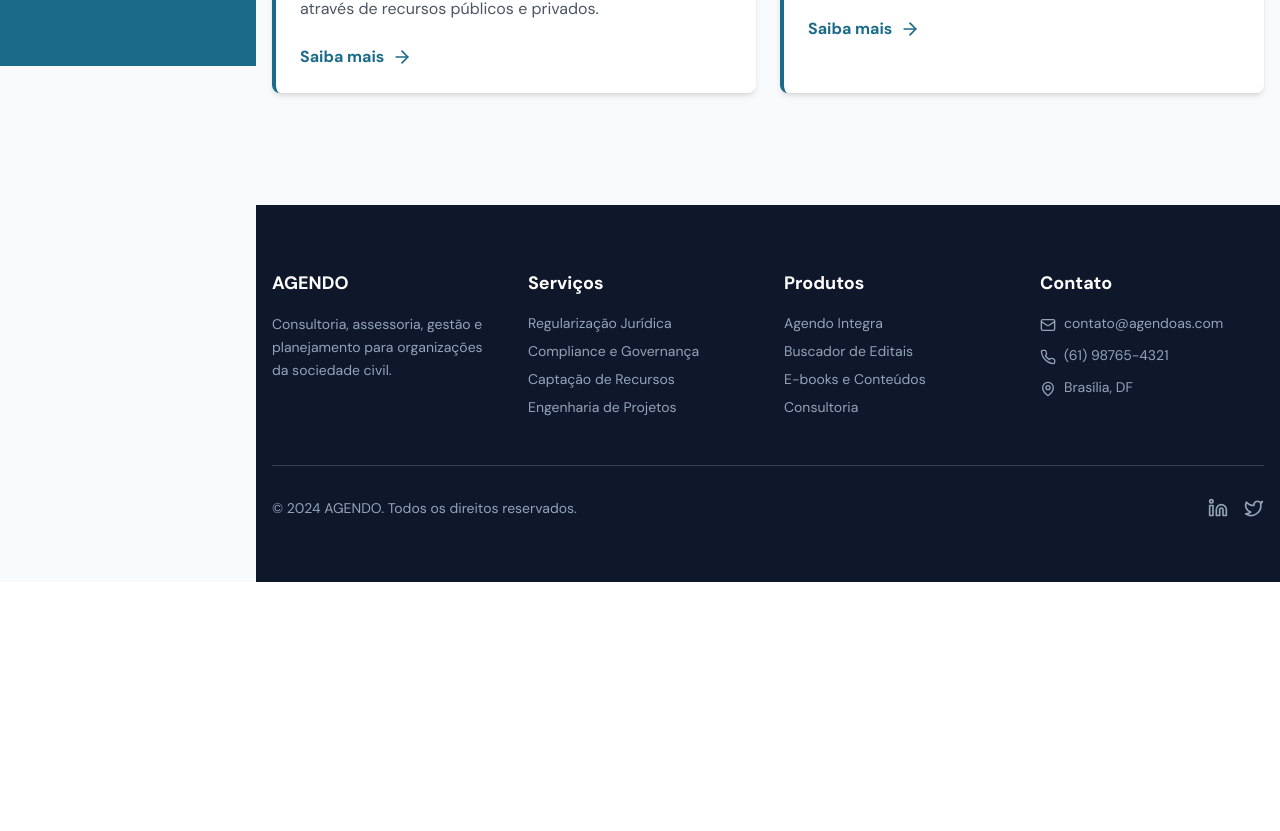
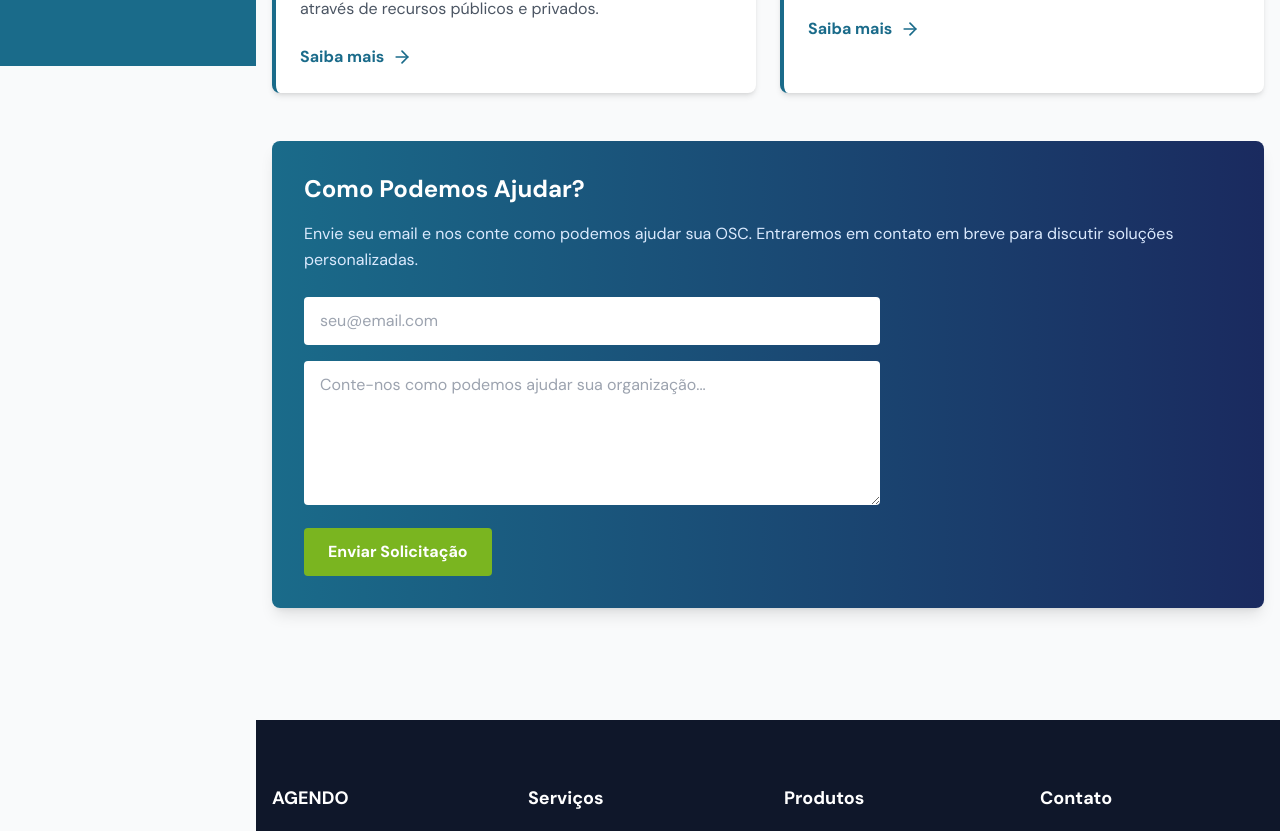
Before and after one commit to AgendoAS/agendo-website, a React (Vite) app in the folder agendo-website/: page /servicos in a window 1280 px wide. Shown: the part 734-1565 px from the top of the page. Before the commit the page ends 1316 px from the top, so only its background shows below. Built offline with nearby package versions, Linux system fonts and the light colour scheme.

Commit message:
Update Servicos.jsx

```diff
--- a/agendo-website/src/pages/Servicos.jsx
+++ b/agendo-website/src/pages/Servicos.jsx
@@ -1,5 +1,6 @@
 import { Link } from 'react-router-dom';
 import { ArrowRight } from 'lucide-react';
+import { useState } from 'react';
 
 const servicos = [
   {
@@ -29,6 +30,21 @@ const servicos = [
 ];
 
 export default function Servicos() {
+  const [email, setEmail] = useState('');
+  const [mensagem, setMensagem] = useState('');
+  const [enviado, setEnviado] = useState(false);
+
+  const handleSubmit = (e) => {
+    e.preventDefault();
+    console.log('Email:', email, 'Mensagem:', mensagem);
+    setEnviado(true);
+    setTimeout(() => {
+      setEmail('');
+      setMensagem('');
+      setEnviado(false);
+    }, 3000);
+  };
+
   return (
     <div>
       <h1 className="text-4xl font-bold text-blue-800 mb-4">Nossos Serviços</h1>
@@ -36,7 +52,7 @@ export default function Servicos() {
         Soluções completas para o desenvolvimento e fortalecimento de Organizações da Sociedade Civil
       </p>
 
-      <div className="grid grid-cols-1 md:grid-cols-2 gap-6">
+      <div className="grid grid-cols-1 md:grid-cols-2 gap-6 mb-12">
         {servicos.map((servico) => (
           <div
             key={servico.id}
@@ -56,6 +72,46 @@ export default function Servicos() {
           </div>
         ))}
       </div>
+
+      <div className="bg-gradient-to-r from-blue-800 to-blue-900 rounded-lg shadow-lg p-8 text-white">
+        <h2 className="text-2xl font-bold mb-4">Como Podemos Ajudar?</h2>
+        <p className="mb-6 text-blue-100">Envie seu email e nos conte como podemos ajudar sua OSC. Entraremos em contato em breve para discutir soluções personalizadas.</p>
+
+        <form onSubmit={handleSubmit} className="max-w-xl">
+          <div className="mb-4">
+            <input
+              type="email"
+              value={email}
+              onChange={(e) => setEmail(e.target.value)}
+              placeholder="seu@email.com"
+              required
+              className="w-full px-4 py-3 rounded text-slate-900 focus:outline-none focus:ring-2 focus:ring-yellow-400"
+            />
+          </div>
+
+          <div className="mb-4">
+            <textarea
+              value={mensagem}
+              onChange={(e) => setMensagem(e.target.value)}
+              placeholder="Conte-nos como podemos ajudar sua organização..."
+              required
+              rows="5"
+              className="w-full px-4 py-3 rounded text-slate-900 focus:outline-none focus:ring-2 focus:ring-yellow-400"
+            />
+          </div>
+
+          <button
+            type="submit"
+            className="px-6 py-3 bg-green-500 hover:bg-green-600 rounded font-semibold transition-colors"
+          >
+            Enviar Solicitação
+          </button>
+
+          {enviado && (
+            <p className="mt-4 text-green-200 font-semibold">✓ Mensagem enviada com sucesso! Entraremos em contato em breve.</p>
+          )}
+        </form>
+      </div>
     </div>
   );
 }
```
